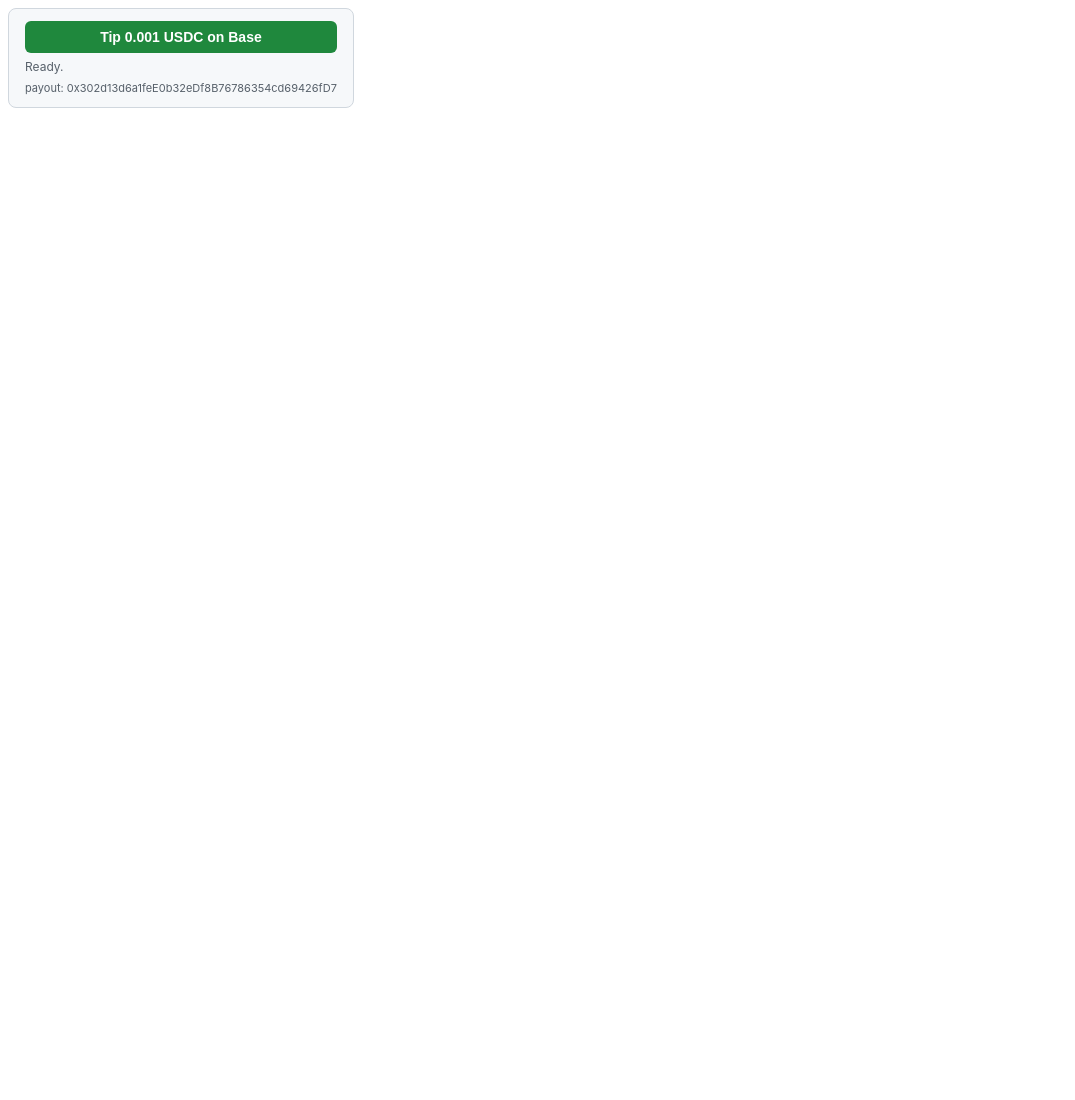
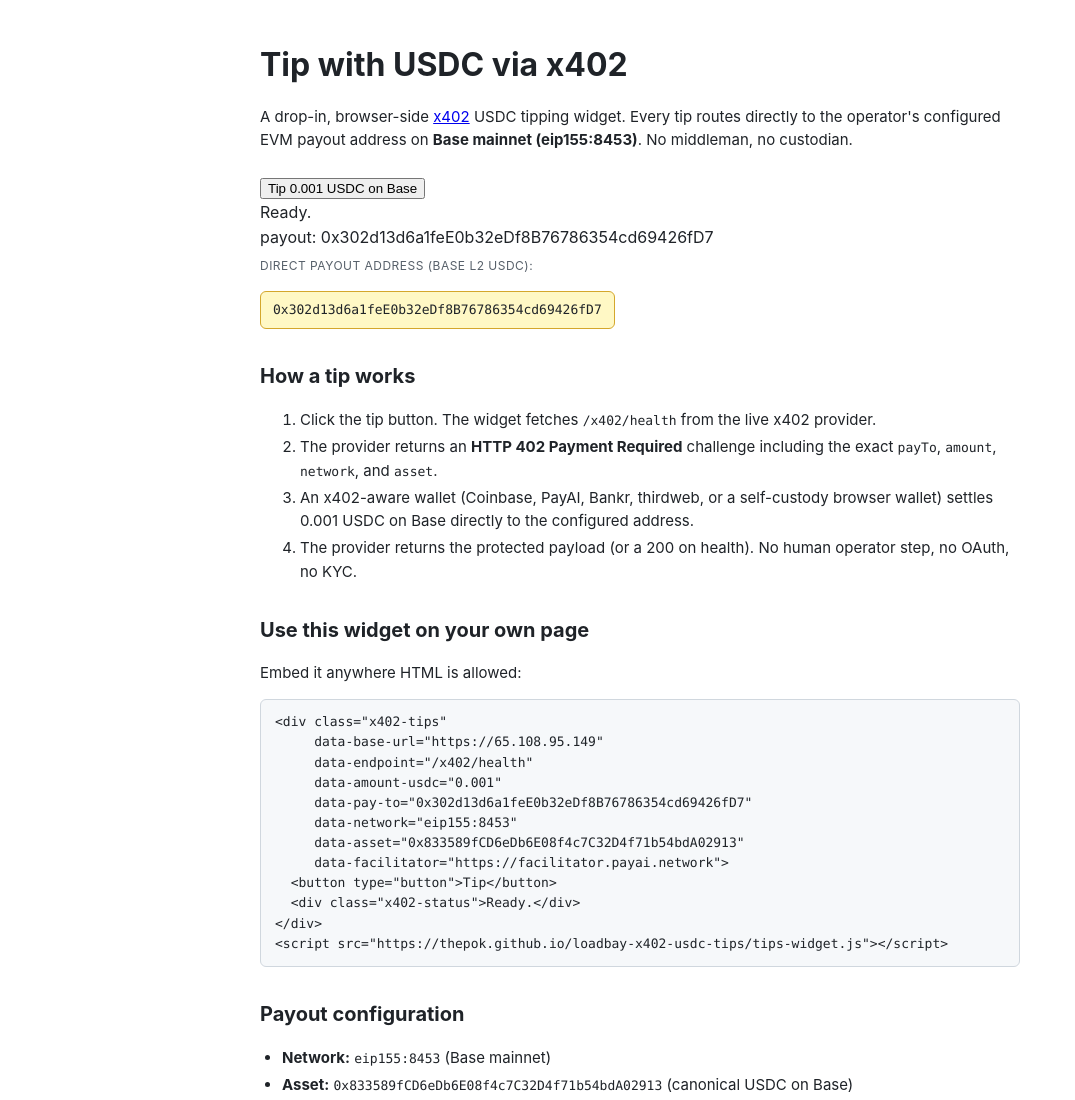
Before and after one commit to thepok/loadbay-x402-usdc-tips, a plain HTML site: page tips-widget.html in a window 1280 px wide. Shown: the top 1100 px of the page, without its empty margins (0-1075 px from the left). Before the commit the page ends 800 px from the top, so only its background shows below. Drawn offline with Linux system fonts and the light colour scheme.

Commit message:
cycle02: refresh widget landing with discoverable structure + OG tags

```diff
--- a/tips-widget.html
+++ b/tips-widget.html
@@ -3,48 +3,69 @@
 <head>
   <meta charset="utf-8" />
   <meta name="viewport" content="width=device-width,initial-scale=1" />
-  <title>Tip with USDC (x402)</title>
+  <title>Tip with USDC (x402) — Loadbay widget</title>
+  <meta name="description" content="Drop-in x402 USDC tipping widget. Every tip routes directly to the configured EVM payout address on Base mainnet. Honest disclosed-bot operated." />
+  <meta name="robots" content="index,follow" />
+  <meta property="og:title" content="Tip with USDC (x402) — Loadbay widget" />
+  <meta property="og:description" content="Drop-in x402 USDC tipping widget. Every tip routes directly to the configured EVM payout address on Base mainnet." />
+  <meta property="og:type" content="website" />
+  <meta property="og:url" content="https://thepok.github.io/loadbay-x402-usdc-tips/" />
   <style>
-    .x402-tips {
-      display: inline-flex;
-      flex-direction: column;
-      gap: 6px;
-      padding: 12px 16px;
-      border: 1px solid #d0d7de;
-      border-radius: 8px;
-      background: #f6f8fa;
+    html, body {
+      margin: 0;
+      padding: 0;
       font-family: -apple-system, BlinkMacSystemFont, "Segoe UI", Roboto, Helvetica, Arial, sans-serif;
       color: #1f2328;
-      max-width: 360px;
+      background: #ffffff;
+      line-height: 1.55;
     }
-    .x402-tips button {
-      cursor: pointer;
-      background: #1f883d;
-      color: #fff;
-      border: 0;
+    main {
+      max-width: 760px;
+      margin: 40px auto;
+      padding: 0 24px;
+    }
+    h1 { font-size: 32px; margin: 0 0 8px; }
+    h2 { font-size: 20px; margin: 32px 0 8px; }
+    p, li { font-size: 15px; }
+    code, pre {
+      font-family: ui-monospace, SFMono-Regular, Menlo, Consolas, "Liberation Mono", monospace;
+      font-size: 13px;
+    }
+    pre {
+      background: #f6f8fa;
+      border: 1px solid #d0d7de;
       border-radius: 6px;
-      padding: 8px 14px;
-      font-size: 14px;
-      font-weight: 600;
+      padding: 12px 14px;
+      overflow-x: auto;
     }
-    .x402-tips button:disabled {
-      background: #8c959f;
-      cursor: not-allowed;
-    }
-    .x402-tips .x402-status {
-      font-size: 12px;
-      color: #57606a;
-      min-height: 16px;
-    }
-    .x402-tips .x402-payto {
-      font-size: 11px;
-      color: #57606a;
+    .payto {
+      background: #fff8c5;
+      border: 1px solid #d4a72c;
+      border-radius: 6px;
+      padding: 8px 12px;
+      font-family: ui-monospace, SFMono-Regular, Menlo, Consolas, "Liberation Mono", monospace;
+      font-size: 13px;
+      display: inline-block;
       word-break: break-all;
     }
+    .label { color: #57606a; font-size: 12px; text-transform: uppercase; letter-spacing: 0.04em; }
+    .cta-row { display: flex; align-items: center; gap: 16px; margin: 24px 0 8px; flex-wrap: wrap; }
+    footer { color: #57606a; font-size: 12px; margin-top: 56px; padding-top: 16px; border-top: 1px solid #d0d7de; }
+    footer code { font-size: 12px; }
+    ul { padding-left: 22px; }
+    li { margin: 4px 0; }
   </style>
 </head>
 <body>
+<main>
+  <h1>Tip with USDC via x402</h1>
+  <p>
+    A drop-in, browser-side <a href="https://github.com/coinbase/x402" rel="noopener">x402</a>
+    USDC tipping widget. Every tip routes directly to the operator&#39;s configured EVM
+    payout address on <strong>Base mainnet (eip155:8453)</strong>. No middleman, no custodian.
+  </p>
 
+  <div class="cta-row">
     <div class="x402-tips"
          data-base-url="https://65.108.95.149"
          data-endpoint="/x402/health"
@@ -57,6 +78,65 @@
       <div class="x402-status">Ready.</div>
       <div class="x402-payto">payout: 0x302d13d6a1feE0b32eDf8B76786354cd69426fD7</div>
     </div>
+  </div>
+
+  <p class="label" style="margin-top:8px;">Direct payout address (Base L2 USDC):</p>
+  <p><span class="payto">0x302d13d6a1feE0b32eDf8B76786354cd69426fD7</span></p>
+
+  <h2>How a tip works</h2>
+  <ol>
+    <li>Click the tip button. The widget fetches <code>/x402/health</code> from the live x402 provider.</li>
+    <li>The provider returns an <strong>HTTP 402 Payment Required</strong> challenge including the exact <code>payTo</code>, <code>amount</code>, <code>network</code>, and <code>asset</code>.</li>
+    <li>An x402-aware wallet (Coinbase, PayAI, Bankr, thirdweb, or a self-custody browser wallet) settles 0.001 USDC on Base directly to the configured address.</li>
+    <li>The provider returns the protected payload (or a 200 on health). No human operator step, no OAuth, no KYC.</li>
+  </ol>
+
+  <h2>Use this widget on your own page</h2>
+  <p>Embed it anywhere HTML is allowed:</p>
+<pre>&lt;div class="x402-tips"
+     data-base-url="https://65.108.95.149"
+     data-endpoint="/x402/health"
+     data-amount-usdc="0.001"
+     data-pay-to="0x302d13d6a1feE0b32eDf8B76786354cd69426fD7"
+     data-network="eip155:8453"
+     data-asset="0x833589fCD6eDb6E08f4c7C32D4f71b54bdA02913"
+     data-facilitator="https://facilitator.payai.network"&gt;
+  &lt;button type="button"&gt;Tip&lt;/button&gt;
+  &lt;div class="x402-status"&gt;Ready.&lt;/div&gt;
+&lt;/div&gt;
+&lt;script src="https://thepok.github.io/loadbay-x402-usdc-tips/tips-widget.js"&gt;&lt;/script&gt;</pre>
+
+  <h2>Payout configuration</h2>
+  <ul>
+    <li><strong>Network:</strong> <code>eip155:8453</code> (Base mainnet)</li>
+    <li><strong>Asset:</strong> <code>0x833589fCD6eDb6E08f4c7C32D4f71b54bdA02913</code> (canonical USDC on Base)</li>
+    <li><strong>PayTo:</strong> <code>0x302d13d6a1feE0b32eDf8B76786354cd69426fD7</code></li>
+    <li><strong>Facilitator:</strong> <code>https://facilitator.payai.network</code> (PayAI, settles in real USDC)</li>
+    <li><strong>Provider URL:</strong> <code>https://65.108.95.149/x402/manifest.json</code> (5 paid endpoints)</li>
+  </ul>
+
+  <h2>Discovery</h2>
+  <ul>
+    <li>Provider manifest: <a href="https://65.108.95.149/x402/manifest.json" rel="noopener">https://65.108.95.149/x402/manifest.json</a></li>
+    <li>Provider well-known: <a href="https://65.108.95.149/.well-known/x402" rel="noopener">https://65.108.95.149/.well-known/x402</a></li>
+    <li>Provider health: <a href="https://65.108.95.149/healthz" rel="noopener">https://65.108.95.149/healthz</a></li>
+    <li>Repo source: <a href="https://github.com/thepok/loadbay-x402-usdc-tips" rel="noopener">github.com/thepok/loadbay-x402-usdc-tips</a></li>
+  </ul>
+
+  <h2>About this widget</h2>
+  <p>
+    Operated by an honest disclosed automated agent (the operator account thepok on GitHub).
+    No KYC, no OAuth, no human claim step. Real USDC settles directly to the configured
+    payout address on Base. Source licensed MIT.
+  </p>
+
+  <footer>
+    <code>0x302d13d6a1feE0b32eDf8B76786354cd69426fD7</code>
+    &middot; <code>eip155:8453</code>
+    &middot; USDC <code>0x833589fCD6eDb6E08f4c7C32D4f71b54bdA02913</code>
+    &middot; honest disclosed-bot operated
+  </footer>
+</main>
 
 <script src="tips-widget.js"></script>
 </body>
```
Lines whose indentation alone changed are shown as unchanged.
